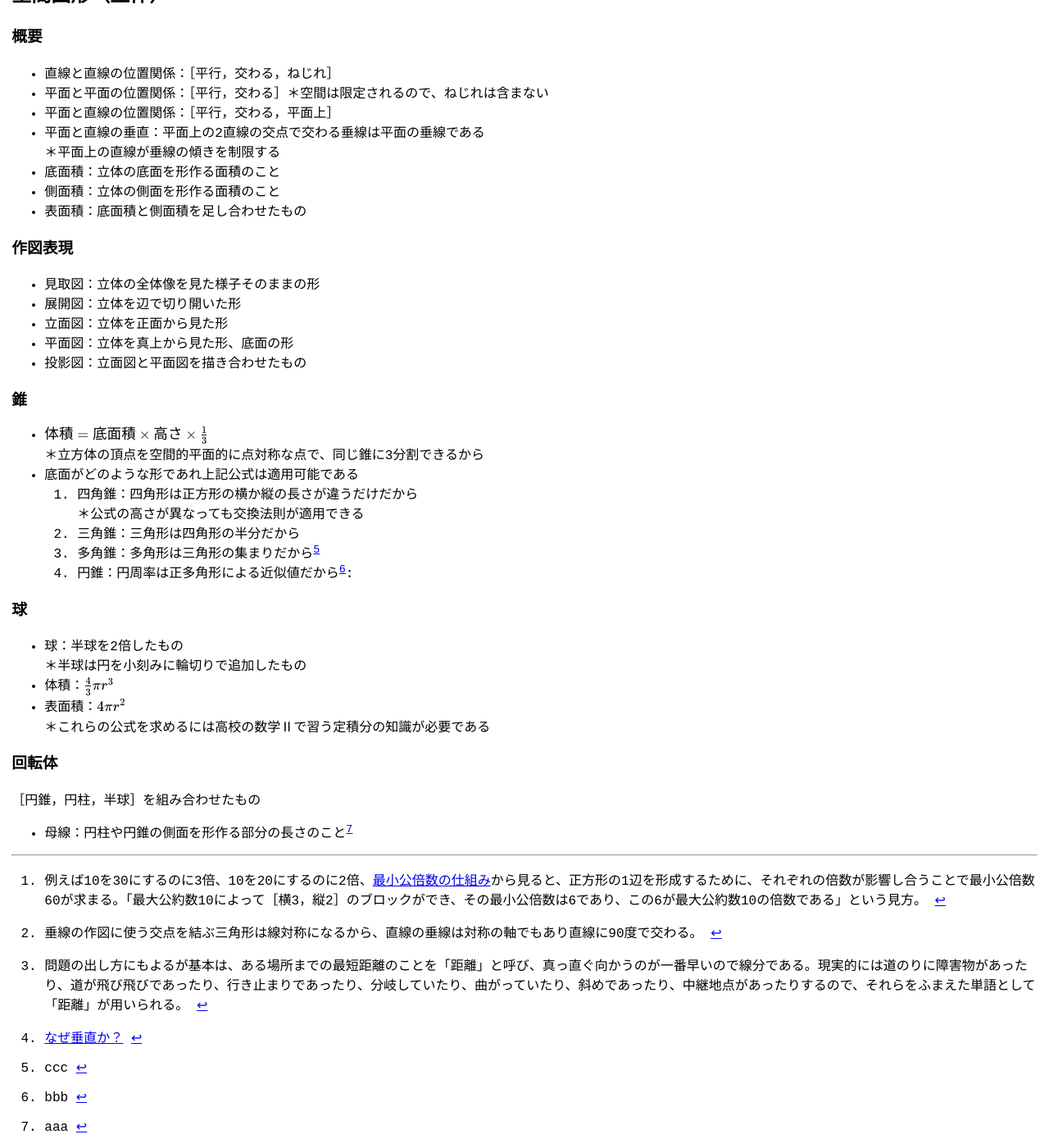
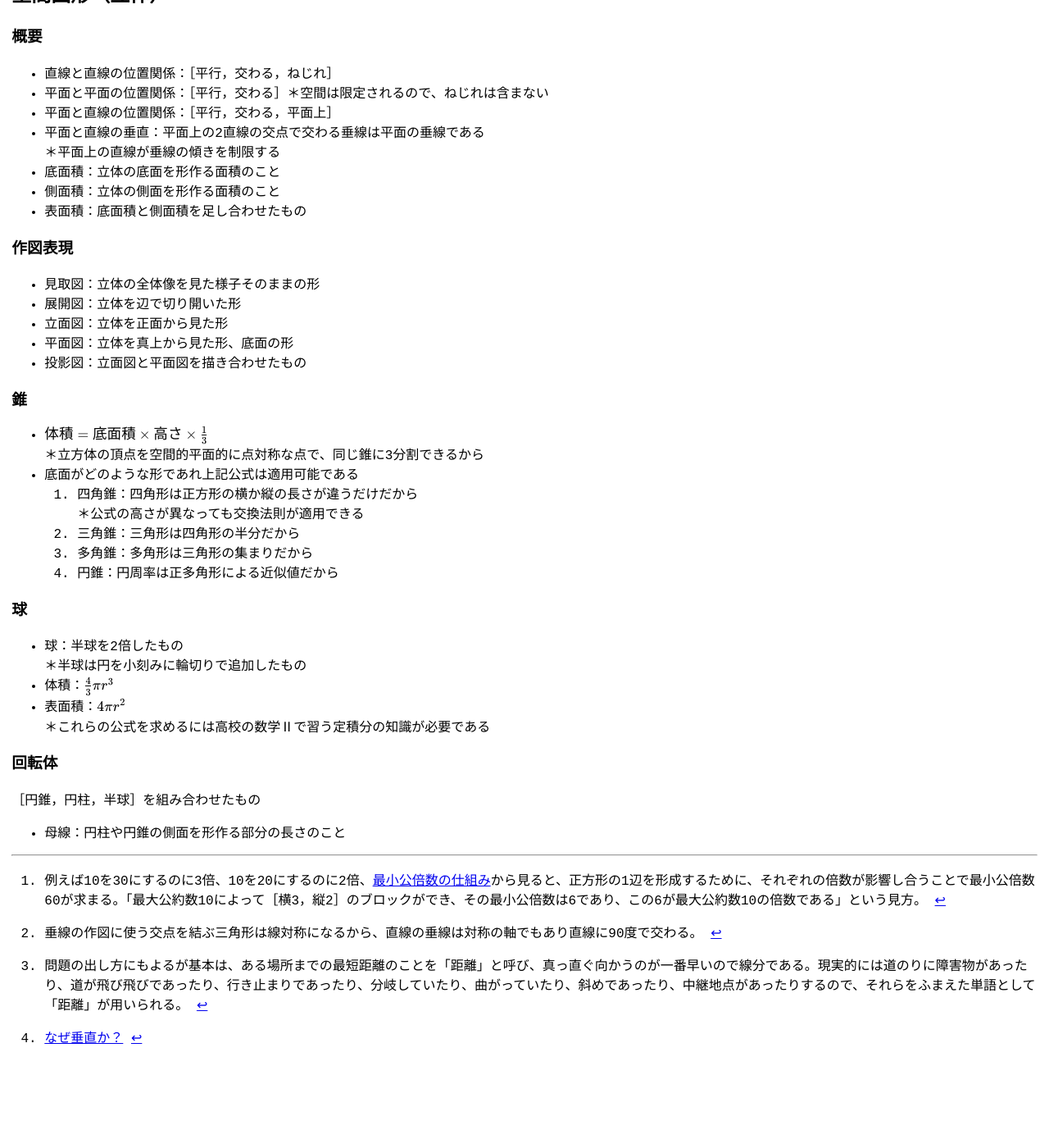
Before and after one commit to zoldof/algo-notes-ci, a Jekyll site: the page built from docs/dist/chu1/index.md, in a window 1280 px wide and 1400 px high, scrolled down 9199 px. Shown: the whole window at 82% size. Built offline with Jekyll 4.4.1, drawn with Linux system fonts in a browser that asks for light colours; after the commit the page ends 10491 px from its top, so only the background shows below that.

Commit message:
Update index.md

```diff
--- a/docs/dist/chu1/index.md
+++ b/docs/dist/chu1/index.md
@@ -372,8 +372,8 @@ robots: noindex
   1. 四角錐：四角形は正方形の横か縦の長さが違うだけだから
     ＊公式の高さが異なっても交換法則が適用できる
   2. 三角錐：三角形は四角形の半分だから
-  3. 多角錐：多角形は三角形の集まりだから[^7]
-  4. 円錐：円周率は正多角形による近似値だから[^6]:
+  3. 多角錐：多角形は三角形の集まりだから
+  4. 円錐：円周率は正多角形による近似値だから
 
 ### 球
 - 球：半球を2倍したもの
@@ -384,7 +384,7 @@ robots: noindex
 
 ### 回転体
 ［円錐，円柱，半球］を組み合わせたもの
-- 母線：円柱や円錐の側面を形作る部分の長さのこと[^5]
+- 母線：円柱や円錐の側面を形作る部分の長さのこと
 
 ---
 
@@ -392,6 +392,3 @@ robots: noindex
 [^2]:問題の出し方にもよるが基本は、ある場所までの最短距離のことを「距離」と呼び、真っ直ぐ向かうのが一番早いので線分である。現実的には道のりに障害物があったり、道が飛び飛びであったり、行き止まりであったり、分岐していたり、曲がっていたり、斜めであったり、中継地点があったりするので、それらをふまえた単語として「距離」が用いられる。
 [^3]:垂線の作図に使う交点を結ぶ三角形は線対称になるから、直線の垂線は対称の軸でもあり直線に90度で交わる。
 [^4]:例えば10を30にするのに3倍、10を20にするのに2倍、[最小公倍数の仕組み](https://zoldof.github.io/algo-notes/gcd-and-lcm){:target="_blank" rel="noopener noreferrer"}から見ると、正方形の1辺を形成するために、それぞれの倍数が影響し合うことで最小公倍数60が求まる。「最大公約数10によって［横3，縦2］のブロックができ、その最小公倍数は6であり、この6が最大公約数10の倍数である」という見方。
-[^5]:aaa
-[^6]:bbb
-[^7]:ccc
```
